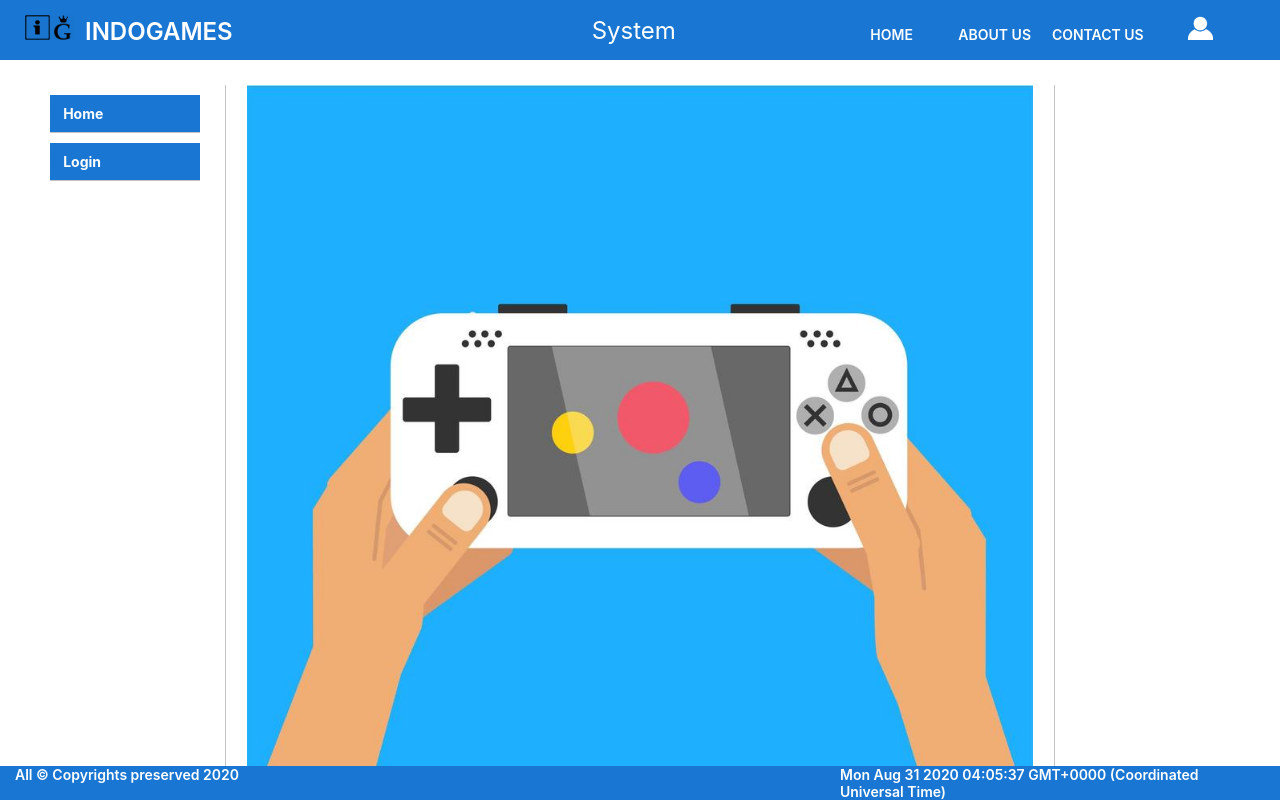
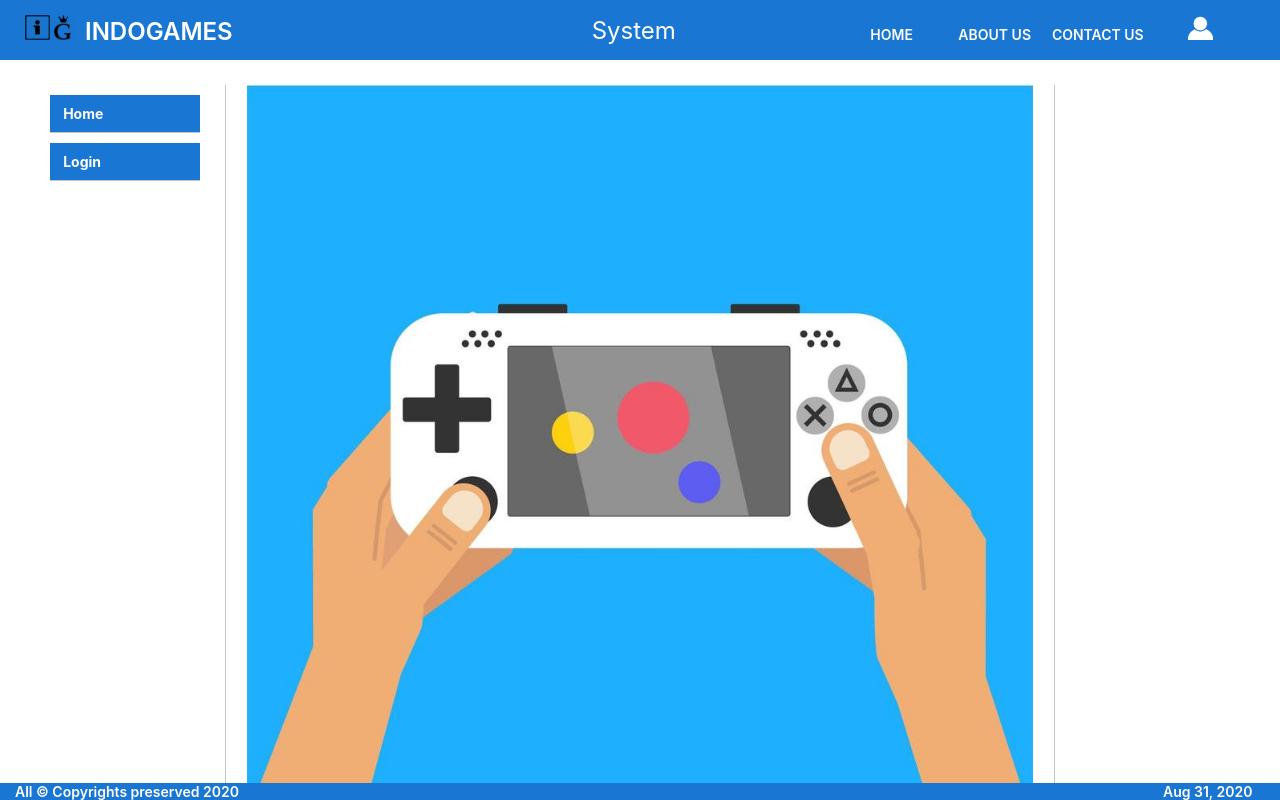
Before and after one commit to nileshsuryanarayan/Indogames, an Angular app in the folder IndogamesWeb/: page / in a window 1280 px wide. Shown: the top 800 px of the page. Built offline with nearby package versions, Linux system fonts and the light colour scheme.

Commit message:
pipe is created

```diff
--- a/IndogamesWeb/src/app/content/content.module.ts
+++ b/IndogamesWeb/src/app/content/content.module.ts
@@ -11,6 +11,7 @@ import { LayoutModule } from './layout/layout.module';
 import { UserModule } from './user/user.module';
 import { UserAuthGuard } from '../service/userauth.guard';
 import { ValidatorService } from '../service/validator.service';
+import { SentenceCasePipe } from './pipes/sentence-case.pipe';
 
 @NgModule({
   declarations: [
@@ -28,7 +29,7 @@ import { ValidatorService } from '../service/validator.service';
     LayoutModule,
     UserModule
   ],
-  exports: [ContentRouterModule],
+  exports: [],
   providers: [
     UserService,
     UserAuthGuard,
--- a/IndogamesWeb/src/app/content/home/home.component.html
+++ b/IndogamesWeb/src/app/content/home/home.component.html
@@ -29,6 +29,8 @@
                 software like Aldus PageMaker including versions of Lorem Ipsum.
             </div>
         </div>
+        <br>
+        <p>{{randomLine}}</p><!-- | sentencecase -->
     </div>
     <div class="row-div"></div>
 </div>
--- a/IndogamesWeb/src/app/content/home/home.component.ts
+++ b/IndogamesWeb/src/app/content/home/home.component.ts
@@ -10,10 +10,13 @@ export class HomeComponent implements OnInit {
     deskImage: string;
     rrcpImage: string;
     dotsImage: string;
+    randomLine: string;
 
     ngOnInit() {
         this.deskImage = environment.image_directory + 'desk.jpg';
         this.rrcpImage = environment.image_directory + 'rrcp.jpg';
         this.dotsImage = environment.image_directory + 'dots.jpg';
+
+        this.randomLine = 'my name is vadapav';
     }
 }
--- a/IndogamesWeb/src/app/content/layout/footer/footer.component.html
+++ b/IndogamesWeb/src/app/content/layout/footer/footer.component.html
@@ -1,5 +1,5 @@
 <div id="footer">
     <div class="width-33 sbs-div">{{copyright}}</div>
     <div class="width-33 sbs-div"></div>
-    <div class="width-33 sbs-div">{{timestamp}}</div>
+    <div class="width-33 sbs-div" id="timestamp">{{timestamp | date:"mediumDate"}}</div>
 </div>
--- a/IndogamesWeb/src/app/content/layout/footer/footer.component.scss
+++ b/IndogamesWeb/src/app/content/layout/footer/footer.component.scss
@@ -13,4 +13,8 @@
   padding: 0px 15px;
   position: fixed;
   bottom: 0;
+
+  #timestamp {
+    text-align: right;
   }
+}
--- /dev/null
+++ b/IndogamesWeb/src/app/content/pipes/sentence-case.pipe.ts
@@ -0,0 +1,18 @@
+import { Pipe, PipeTransform } from '@angular/core';
+
+@Pipe({
+  name: 'sentencecase'
+})
+export class SentenceCasePipe implements PipeTransform {
+  transform(value: string): string {
+    let array: string[];
+    let newStream: string = '';
+
+    array = value.split(' ');
+    array[0].replace(array[0], array[0].charAt(0).toUpperCase);
+    for (const elem in array) {
+      newStream += ' ' + elem;
+    }
+    return newStream;
+  }
+}
```
Also changed, not shown: IndogamesWeb/src/app/app.module.ts (+5 -2 lines). Lines whose indentation alone changed are shown as unchanged.
